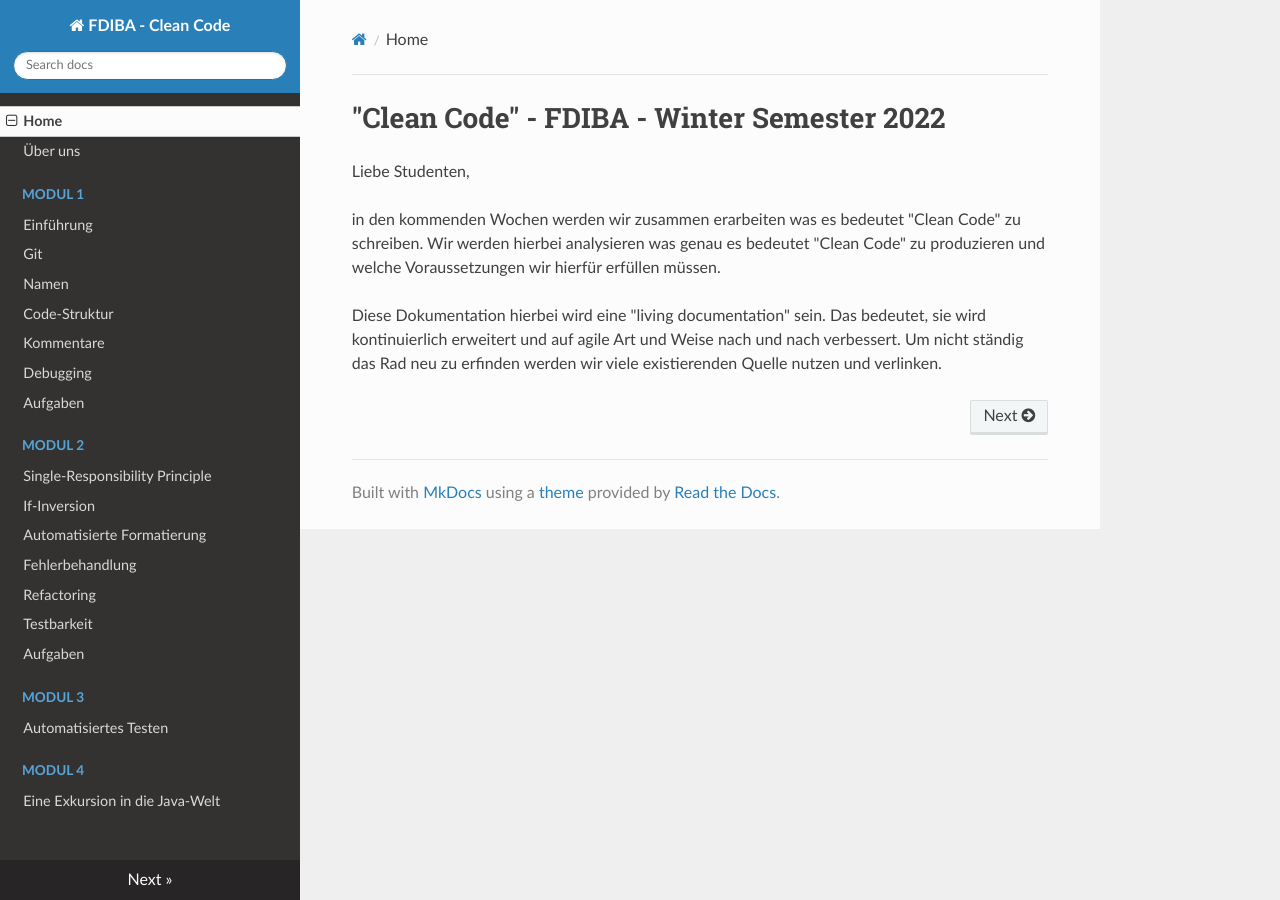
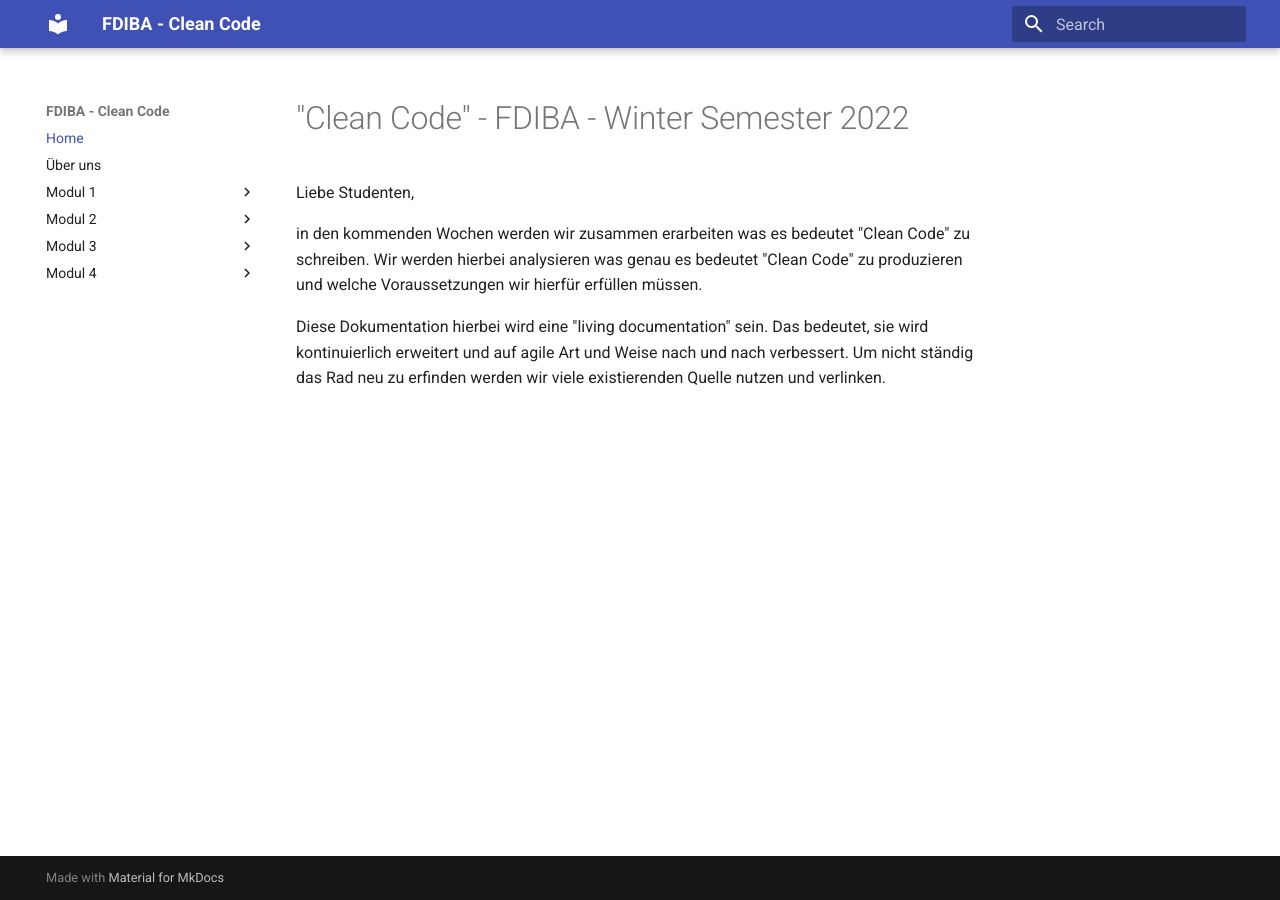
Before and after one commit to fdiba-clean-code/fdiba-clean-code.github.io, an MkDocs documentation site: the page built from docs/index.md, in a window 1280 px wide. Built offline with MkDocs 1.6.1 and Material for MkDocs 9.7.7, drawn with Linux system fonts in a browser that asks for light colours; nearby versions of some CDN libraries.

```diff
--- a/mkdocs.yml
+++ b/mkdocs.yml
@@ -1,5 +1,6 @@
 site_name: FDIBA - Clean Code
-theme: readthedocs
+theme:
+  name: material
 nav:
     - Home: "index.md"
     - "Über uns": about.md
@@ -21,5 +22,13 @@ nav:
           - module-2/exercise.md
     - "Modul 3":
           - module-3/testing.md
+          - module-3/code-reviews.md
+          - module-3/pair-programming.md
+          - module-3/exercise.md
     - "Modul 4":
           - module-4/introduction.md
+markdown_extensions:
+  - attr_list
+  - pymdownx.emoji:
+      emoji_index: !!python/name:materialx.emoji.twemoji
+      emoji_generator: !!python/name:materialx.emoji.to_svg
```
Also changed, not shown: docs/module-3/code-reviews.md (added, +3 -0 lines), docs/module-3/exercise.md (added, +1 -0 lines), docs/module-3/pair-programming.md (added, +1 -0 lines).
